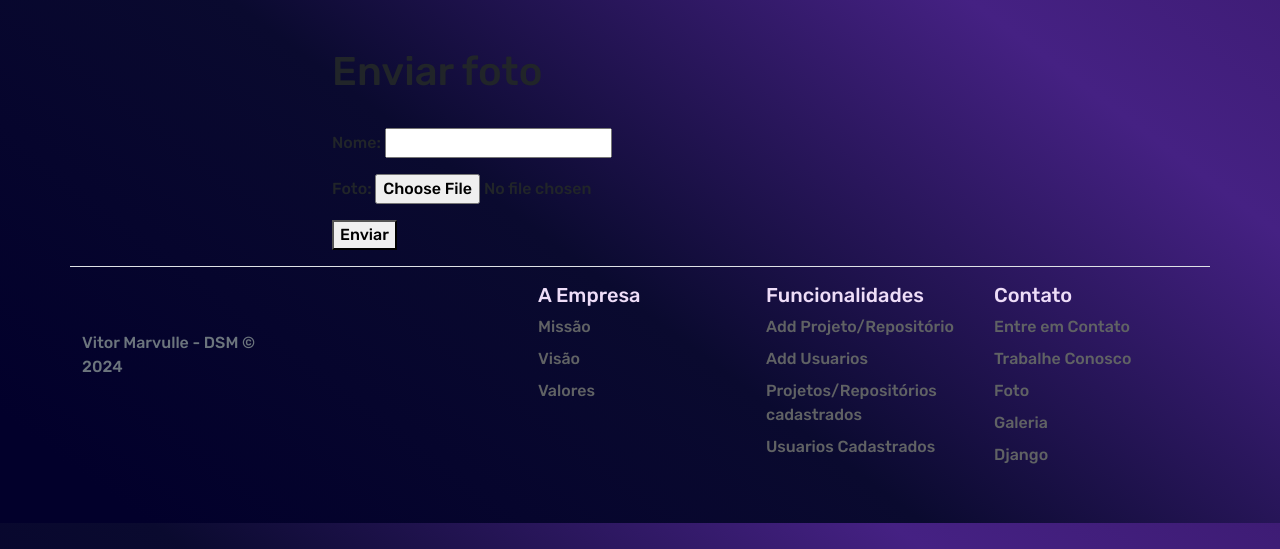
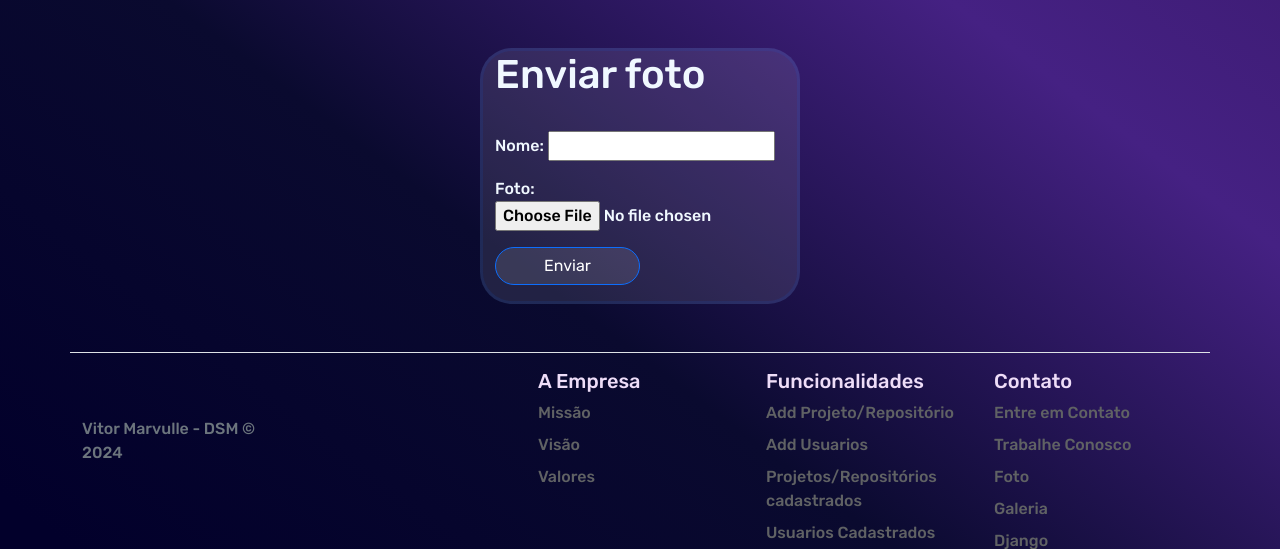
Before and after one commit to VitorMarvulle/Projeto_Django, a Django app: page /add-foto/ in a window 1280 px wide. Shown: the part 60-609 px from the top of the page. Run offline with Django 5.2, Linux system fonts and the light colour scheme.

Commit message:
estilizacao form login form foto

```diff
--- a/app/templates/add_foto.html
+++ b/app/templates/add_foto.html
@@ -3,13 +3,13 @@
 {% block titulo %} Adicionar foto {% endblock %}
 {% block conteudo %}
 
-<div class="container col-6 mt-5">
+<div class="container border border-3 border-primary border-opacity-10 rounded-5 mb-5 mt-5 w-25 bg-white bg-opacity-10" style="color: aliceblue;">
     <h1>Enviar foto</h1>
     <br>
     <form method="post" enctype="multipart/form-data">
         {% csrf_token %}
         {{ form.as_p }}
-        <button type = "submit">Enviar</button>
+        <button class="btn btn-primary w-50 bg-white bg-opacity-10 rounded-5 mb-3" type = "submit">Enviar</button>
     </form>
 </div>
 
--- a/app/templates/login.html
+++ b/app/templates/login.html
@@ -3,13 +3,13 @@
 
 {% block conteudo %}
 
-<div class="container w-50">
+<div class="container border border-3 border-primary border-opacity-10 rounded-5 mb-5 mt-5 w-25 bg-white bg-opacity-10" style="color: aliceblue;">
     <h1 class = "text-center">Fazer Login</h1>
     <form method="post" action="{% url 'fazerlogin' %}">
         {% csrf_token %}
         {{ formLogin }}
         <div class="d-grid gap-2">
-            <input type="submit" value="Entrar" class="btn btn-success" expand="block">
+            <input type="submit" value="Entrar" class="btn btn-primary w-50 bg-white bg-opacity-10 rounded-5 mb-3" expand="block">
         </div>
     </form>
     <br>
```
